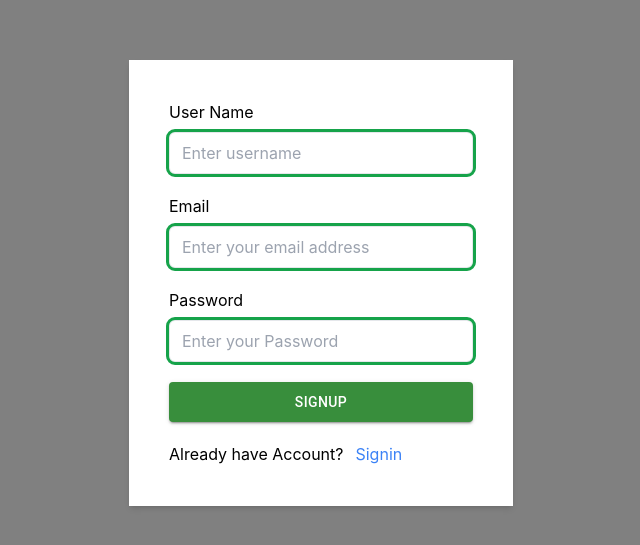
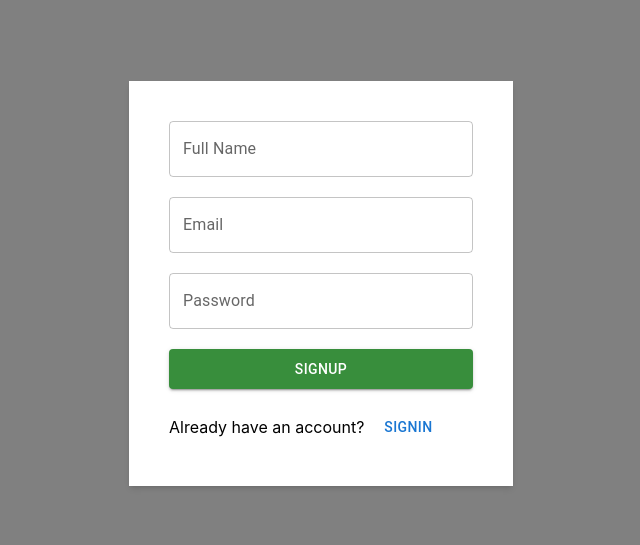
Before and after one commit to Himanshu-srihsk/Whatsapp-Clone, a React (Create React App) app in the folder frontend/whatsapp/client/: page /signup in a window 1280 px wide. Shown: the part 117-662 px from the top of the page, without its empty margins (319-959 px from the left). Built offline with nearby package versions, Linux system fonts and the light colour scheme.

Commit message:
formik validation added in sigin and signup page

```diff
--- a/frontend/whatsapp/client/package.json
+++ b/frontend/whatsapp/client/package.json
@@ -11,6 +11,7 @@
     "@testing-library/jest-dom": "^5.17.0",
     "@testing-library/react": "^13.4.0",
     "@testing-library/user-event": "^13.5.0",
+    "formik": "^2.4.6",
     "net": "^1.0.2",
     "react": "^18.3.1",
     "react-dom": "^18.3.1",
@@ -23,7 +24,8 @@
     "redux-thunk": "^3.1.0",
     "sockjs-client": "^1.6.1",
     "stompjs": "^2.3.3",
-    "web-vitals": "^2.1.4"
+    "web-vitals": "^2.1.4",
+    "yup": "^1.4.0"
   },
   "scripts": {
     "start": "react-scripts start",
--- a/frontend/whatsapp/client/src/Components/Register/Signin.jsx
+++ b/frontend/whatsapp/client/src/Components/Register/Signin.jsx
@@ -1,77 +1,84 @@
-import { Alert, Button, Snackbar } from "@mui/material";
+import { Alert, Button, Snackbar, TextField } from "@mui/material";
 import { green } from "@mui/material/colors";
-import React, { useEffect, useState } from "react";
+import React, { useEffect } from "react";
 import { useDispatch, useSelector } from "react-redux";
 import { useNavigate } from "react-router";
-import { store } from "../../State/store";
 import { currentUser, login } from "../../State/Auth/Action";
+import { useFormik } from "formik";
+import * as Yup from "yup";
 
 const Signin = () => {
-
   const [openSnackBar, setOpenSnackbar] = React.useState(false);
   const navigate = useNavigate();
   const dispatch = useDispatch();
-    const {auth} = useSelector(store => store)
-    const token = localStorage.getItem('jwt')
+  const { auth } = useSelector((store) => store); // Get auth state from Redux
+  const { error, signin } = auth || {}; // Extract error and signin from auth state
+  const token = localStorage.getItem("jwt");
+
+  const validationSchema = Yup.object().shape({
+    email: Yup.string().email("Invalid email").required("Email is required "),
+    password: Yup.string().required("Password is required"),
+  });
+
+  const formik = useFormik({
+    initialValues: {
+      email: "",
+      password: "",
+    },
+    validationSchema,
+    onSubmit: (values) => {
+      dispatch(login(values));
+      setOpenSnackbar(true);
+      console.log("login form value", values);
+    },
+  });
 
   const handleCloseSnackBar = () => {
-
     setOpenSnackbar(false);
   };
 
-  const handleSubmit = (e) => {
-    e.preventDefault();
-    console.log("Form submitted");
-    setOpenSnackbar(true);
-    dispatch(login(inputData))
-  };
-  const [inputData, setInputData] = useState({ email: "", password: "" });
-  const handleChange = (e) => {
-    const {name, value} = e.target;
-    setInputData((values) => ({...values, [name]: value }));
-  };
+  useEffect(() => {
+    if (token) {
+      dispatch(currentUser(token));
+    }
+  }, [token]);
 
-  useEffect(()=>{
-   if(token){
-    dispatch(currentUser(token))
+  useEffect(() => {
+    if (auth.reqUser?.full_name) {
+      navigate("/");
     }
-  },[token])
-
-  useEffect(()=>{
-   if(auth.reqUser?.full_name){
-    navigate("/")
-   }
-  },[auth.reqUser])
+  }, [auth.reqUser]);
 
   return (
     <div>
       <div className="flex justify-center h-screen  items-center">
         <div className="w-[30%]  p-10 shadow-md bg-white">
-          <form onSubmit={handleSubmit} className="space-y-5">
-            <div>
-              <p className="mb-2">Email</p>
-              <input
-                type="text"
-                className="py-2 px-2 outline outline-green-600 w-full rounded-md border"
-                onChange={handleChange}
+          <form onSubmit={formik.handleSubmit} className="space-y-5">
+            <TextField
+              fullWidth
+              label="Email"
+              name="email"
+              type="email"
+              value={formik.values.email}
+              onChange={formik.handleChange}
+              onBlur={formik.handleBlur}
+              error={formik.touched.email && Boolean(formik.errors.email)}
+              helperText={formik.touched.email && formik.errors.email}
               placeholder="Enter your email address"
-                value={inputData.email}
-                name="email"
             />
-            </div>
 
-            <div>
-              <p className="mb-2">Password</p>
-              <input
-                type="text"
-                className="py-2 px-2 outline outline-green-600 w-full rounded-md border"
-                onChange={handleChange}
+            <TextField
+              fullWidth
+              label="Password"
+              name="password"
+              type="password"
+              value={formik.values.password}
+              onChange={formik.handleChange}
+              onBlur={formik.handleBlur}
+              error={formik.touched.password && Boolean(formik.errors.password)}
+              helperText={formik.touched.password && formik.errors.password}
               placeholder="Enter your password"
-                value={inputData.password}
-                name="password"
             />
-            </div>
-
             <div>
               <Button
                 type="submit"
@@ -94,16 +101,26 @@ const Signin = () => {
       </div>
 
       <Snackbar
-        open={openSnackBar}
+  open={openSnackBar && error}
   autoHideDuration={6000}
+  onClose={(event, reason) => {
+    if (reason !== "clickaway") {
+      handleCloseSnackBar();
+    }
+  }}
+>
+  <Alert
     onClose={handleCloseSnackBar}
-        message="Note archived"
-
+    severity="error"
+    sx={{ width: "100%" }}
   >
-        <Alert onClose={handleCloseSnackBar} severity="success" sx={{ width: "100%" }}>
-          Login Success.
+    {error || "Invalid email or password."}
   </Alert>
 </Snackbar>
+
+
+
+
     </div>
   );
 };
--- a/frontend/whatsapp/client/src/Components/Register/Signup.jsx
+++ b/frontend/whatsapp/client/src/Components/Register/Signup.jsx
@@ -1,130 +1,156 @@
-import { Alert, Button, Snackbar } from "@mui/material";
+import { Alert, Button, Snackbar, TextField } from "@mui/material";
 import { green } from "@mui/material/colors";
-import React, { useEffect, useState } from "react";
+import React, { useEffect } from "react";
 import { useDispatch, useSelector } from "react-redux";
 import { useNavigate } from "react-router";
 import { currentUser, register } from "../../State/Auth/Action";
-import { store } from "../../State/store";
+import { useFormik } from "formik";
+import * as Yup from "yup";
 
 const Signup = () => {
+  const [openSnackBar, setOpenSnackbar] = React.useState(false);
+  const [errorMessage, setErrorMessage] = React.useState(""); // Store the error message
   const navigate = useNavigate();
   const dispatch = useDispatch();
-    const {auth} = useSelector(store => store)
-    const token = localStorage.getItem('jwt')
-  const handleSubmit = (e) => {
-    e.preventDefault();
-    console.log("Form submitted", inputData);
-    dispatch(register(inputData))
-    setOpenSnackbar(true); //
-  };
-  const [inputData, setInputData] = useState({
+  const { auth } = useSelector((store) => store); // Get auth state from Redux
+  const { error, signup } = auth || {}; // Extract error and signup from auth state
+  const token = localStorage.getItem("jwt");
+
+  const validationSchema = Yup.object().shape({
+    full_name: Yup.string().required("Full Name is required"),
+    email: Yup.string().email("Invalid email").required("Email is required"),
+    password: Yup.string()
+      .min(6, "Password must be at least 6 characters")
+      .required("Password is required"),
+  });
+
+  const formik = useFormik({
+    initialValues: {
       full_name: "",
       email: "",
       password: "",
+    },
+    validationSchema,
+    onSubmit: async (values) => {
+      try {
+        await dispatch(register(values));
+        setOpenSnackbar(true); // Show success Snackbar
+      } catch (err) {
+        setErrorMessage(err?.error || "An unexpected error occurred."); // Set error message
+        setOpenSnackbar(true); // Show error Snackbar
+      }
+    },
   });
-  console.log("current user", auth.reqUser)
-
-  const handleChange = (e) => {
-    const {name, value} = e.target;
-    setInputData((values) => ({...values, [name]: value }));
-
-  };
-
-  const [openSnackBar, setOpenSnackbar] = React.useState(false);
-
-  //   const handleClickSnackBar = () => {
-  //     setOpenSnackbar(false);
-  //   };
 
   const handleCloseSnackBar = () => {
     setOpenSnackbar(false);
+    setErrorMessage(""); // Clear the error message
   };
 
-//   console.log("token is", token)
-  useEffect(()=>{
-    //console.log("Inside useEffect, token is:", token);
-   if(token){
-    dispatch(currentUser(token))
+  useEffect(() => {
+    if (token) {
+      dispatch(currentUser(token));
     }
-  },[token])
+  }, [token]);
 
-  useEffect(()=>{
-   if(auth.reqUser?.full_name){
-    navigate("/")
+  useEffect(() => {
+    if (auth.reqUser?.full_name) {
+      navigate("/");
     }
-  },[auth.reqUser])
+  }, [auth.reqUser]);
 
   return (
     <div>
-      <div className="flex items-center justify-center h-screen">
-        <div className="bg-white w-[30%] p-10 shadow-md">
-          <form onSubmit={handleSubmit} className="space-y-5">
-            <div>
-              <p className="mb-2">User Name</p>
-              <input
+      <div className="flex justify-center h-screen items-center">
+        <div className="w-[30%] p-10 shadow-md bg-white">
+          <form onSubmit={formik.handleSubmit} className="space-y-5">
+            <TextField
+              fullWidth
+              label="Full Name"
+              name="full_name"
               type="text"
-                placeholder="Enter username"
-                className="py-2 px-3 outline outline-green-600 w-full rounded-md border"
-                name="full_name"
-                onChange={(e) => handleChange(e)}
-                value={inputData.full_name}
+              value={formik.values.full_name}
+              onChange={formik.handleChange}
+              onBlur={formik.handleBlur}
+              error={
+                formik.touched.full_name && Boolean(formik.errors.full_name)
+              }
+              helperText={formik.touched.full_name && formik.errors.full_name}
+              placeholder="Enter your full name"
             />
-            </div>
 
-            <div>
-              <p className="mb-2">Email</p>
-              <input
+            <TextField
+              fullWidth
+              label="Email"
+              name="email"
               type="email"
+              value={formik.values.email}
+              onChange={formik.handleChange}
+              onBlur={formik.handleBlur}
+              error={formik.touched.email && Boolean(formik.errors.email)}
+              helperText={formik.touched.email && formik.errors.email}
               placeholder="Enter your email address"
-                className="py-2 px-3 outline outline-green-600 w-full rounded-md border"
-                onChange={(e) => handleChange(e)}
-                value={inputData.email}
-                name="email"
             />
-            </div>
-            <div>
-              <p className="mb-2">Password</p>
-              <input
+
+            <TextField
+              fullWidth
+              label="Password"
+              name="password"
               type="password"
-                placeholder="Enter your Password"
-                className="py-2 px-3 outline outline-green-600 w-full rounded-md border"
-                onChange={(e) => handleChange(e)}
-                value={inputData.password}
-                name="password"
+              value={formik.values.password}
+              onChange={formik.handleChange}
+              onBlur={formik.handleBlur}
+              error={formik.touched.password && Boolean(formik.errors.password)}
+              helperText={formik.touched.password && formik.errors.password}
+              placeholder="Enter your password"
             />
-            </div>
 
             <div>
               <Button
                 type="submit"
                 sx={{ bgcolor: green[700], padding: ".5rem 0rem" }}
-                className="w-full  bg-green-600"
+                className="w-full bg-green-600"
                 variant="contained"
               >
                 Signup
               </Button>
             </div>
-
-
           </form>
 
           <div className="flex space-x-3 items-center mt-5">
-                <p className="">Already have Account?</p>
-                <p onClick={()=> navigate("/signin")}
-                    className="text-blue-500 hover:text-blue-800 cursor-pointer"
-                    >Signin</p>
+            <p>Already have an account?</p>
+            <Button variant="text" onClick={() => navigate("/signin")}>
+              Signin
+            </Button>
           </div>
         </div>
       </div>
 
       <Snackbar
-        open={openSnackBar}
+        open={openSnackBar && !errorMessage && Boolean(signup?.jwt)}
         autoHideDuration={6000}
         onClose={handleCloseSnackBar}
+      >
+        <Alert
+          onClose={handleCloseSnackBar}
+          severity="success"
+          sx={{ width: "100%" }}
+        >
+          Your account was created successfully.
+        </Alert>
+      </Snackbar>
 
+      <Snackbar
+        open={openSnackBar && Boolean(errorMessage)}
+        autoHideDuration={6000}
+        onClose={handleCloseSnackBar}
       >
-        <Alert onClose={handleCloseSnackBar} severity="success" sx={{ width: "100%" }}>
-          You acccount created successfully.
+        <Alert
+          onClose={handleCloseSnackBar}
+          severity="error"
+          sx={{ width: "100%" }}
+        >
+          {errorMessage || "Signup failed. Please try again."}
         </Alert>
       </Snackbar>
     </div>
--- a/frontend/whatsapp/client/src/Components/Status/StatusUserCard.jsx
+++ b/frontend/whatsapp/client/src/Components/Status/StatusUserCard.jsx
@@ -13,7 +13,7 @@ const StatusUserCard = () => {
             src="https://cdn.pixabay.com/photo/2021/11/05/11/06/pumpkins-6771028_640.jpg" alt=''/>
         </div>
         <div className='ml-2 text-white'>
-            <p>Pablo Escobar</p>
+            <p>Random User</p>
         </div>
     </div>
   )
--- a/frontend/whatsapp/client/src/State/Auth/Reducer.js
+++ b/frontend/whatsapp/client/src/State/Auth/Reducer.js
@@ -1,28 +1,56 @@
-import { LOGIN, REGISTER, REQ_USER, SEARCH_USER, UPDATE_USER } from "./ActionType"
+// import { LOGIN, REGISTER, REQ_USER, SEARCH_USER, UPDATE_USER } from "./ActionType"
+
+// const initialState = {
+//     signup: null,
+//     signin: null,
+//     reqUser: null,
+//     searchUser: null,
+//     updatedUser: null
+
+// }
+// export const authReducer = (state = initialState, {type, payload}) => {
+//     switch (type) {
+
+//         case REGISTER:
+//             return { ...state, signup: payload }
+//         case LOGIN:
+//             return { ...state, signin: payload }
+//         case REQ_USER:
+//             return { ...state, reqUser: payload }
+//         case SEARCH_USER:
+//             return { ...state, searchUser: payload }
+//         case UPDATE_USER:
+//             return { ...state, updatedUser: payload }
+
+//         default:
+//             return state;
+//     }
+// }
+
+import { LOGIN, REGISTER, REQ_USER, SEARCH_USER, UPDATE_USER } from "./ActionType";
 
 const initialState = {
     signup: null,
-    sigin: null,
+    signin: null, // Fixed typo (was "sigin")
     reqUser: null,
     searchUser: null,
-    updatedUser: null
+    updatedUser: null,
+    error: null // Add error property for better error handling
+};
 
-}
-export const authReducer = (state = initialState, {type, payload}) => {
+export const authReducer = (state = initialState, { type, payload }) => {
     switch (type) {
-
         case REGISTER:
-            return { ...state, signup: payload }
+            return { ...state, signup: payload };
         case LOGIN:
-            return { ...state, signin: payload }
+            return { ...state, signin: payload, error: payload?.error || null }; // Handle errors in LOGIN
         case REQ_USER:
-            return { ...state, reqUser: payload }
+            return { ...state, reqUser: payload };
         case SEARCH_USER:
-            return { ...state, searchUser: payload }
+            return { ...state, searchUser: payload };
         case UPDATE_USER:
-            return { ...state, updatedUser: payload }
-
+            return { ...state, updatedUser: payload };
         default:
             return state;
     }
-}
+};
```
Also changed, not shown: frontend/whatsapp/client/src/State/Auth/Action.js (+68 -21 lines), 2 other files (tests, documents, lock files or other folders). Lines whose indentation alone changed are shown as unchanged.
